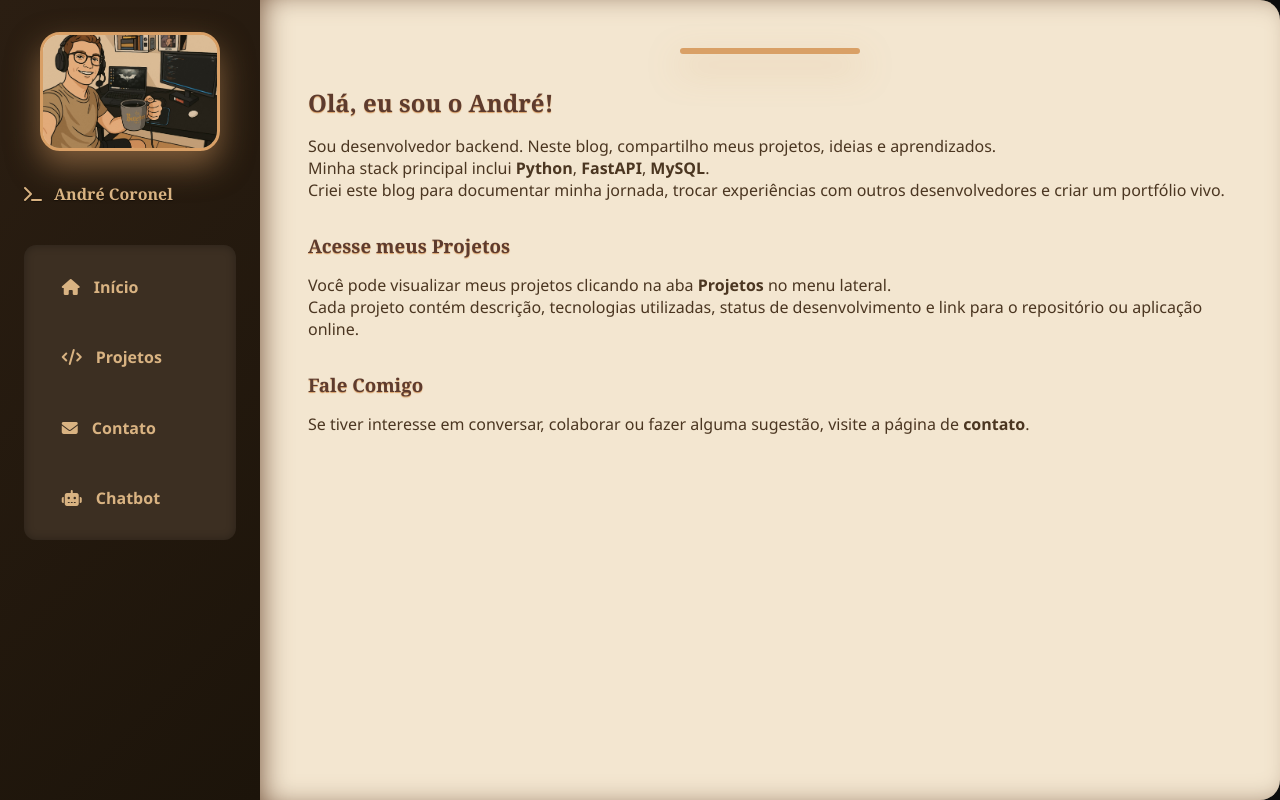
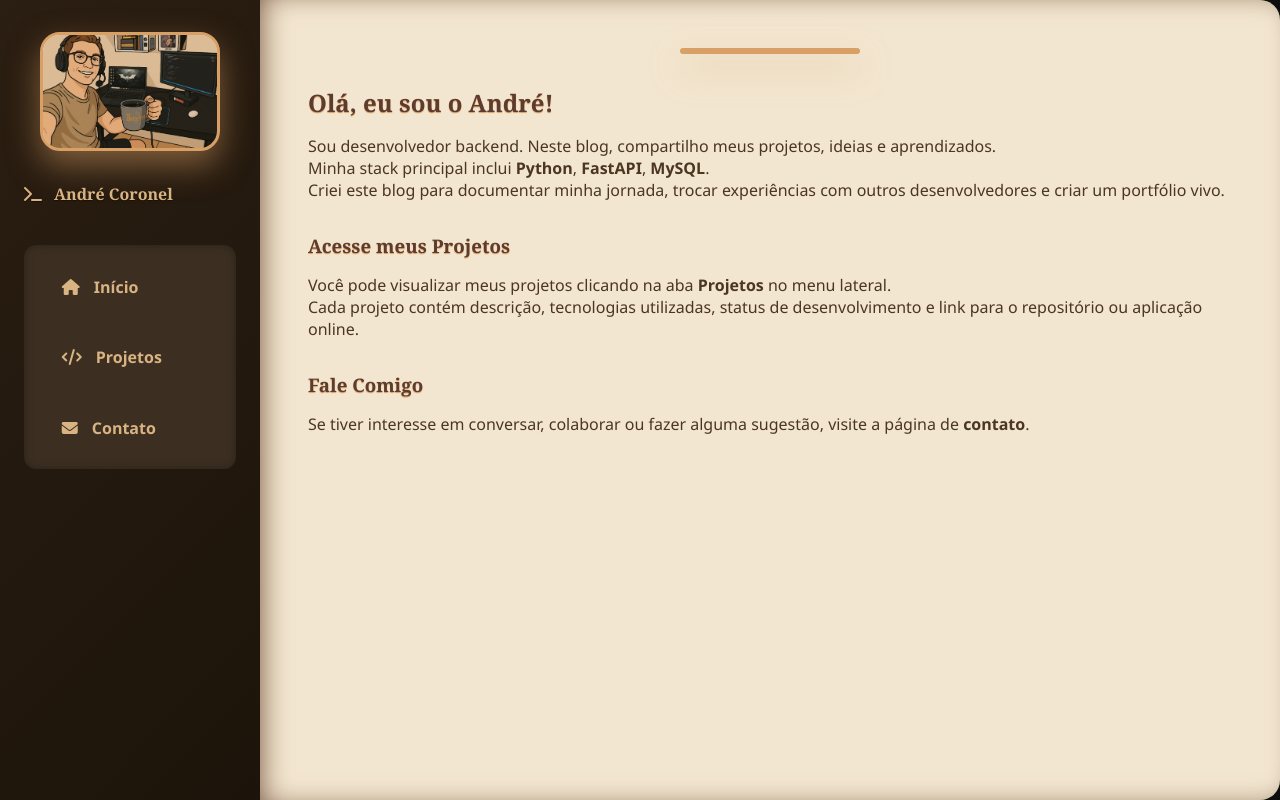
Before and after one commit to aclfilho/Blog, a FastAPI app: page / in a window 1280 px wide. Run offline with FastAPI, Linux system fonts and the light colour scheme.

Commit message:
remove chatbot

```diff
--- a/main.py
+++ b/main.py
@@ -70,7 +70,3 @@ def contato(request: Request):
 @app.get("/projetos")
 def pagina_projetos(request: Request):
     return templates.TemplateResponse("projetos.html", {"request": request, "projetos": projetos})
-
-@app.get("/chatbot")
-def pagina_projetos(request: Request):
-    return templates.TemplateResponse("chatbot.html", {"request": request, "projetos": projetos})
--- a/templates/index.html
+++ b/templates/index.html
@@ -29,7 +29,6 @@
         <a href="/"><i class="fas fa-home"></i><span>Início</span></a>
         <a href="/projetos"><i class="fas fa-code"></i><span>Projetos</span></a>
         <a href="/contato"><i class="fas fa-envelope"></i><span>Contato</span></a>
-        <a href="/chatbot"><i class="fas fa-robot"></i><span>Chatbot</span></a>
       </nav>
       </nav>
     </aside>
--- a/templates/projetos.html
+++ b/templates/projetos.html
@@ -29,7 +29,6 @@
         <a href="/"><i class="fas fa-home"></i><span>Início</span></a>
         <a href="/projetos"><i class="fas fa-code"></i><span>Projetos</span></a>
         <a href="/contato"><i class="fas fa-envelope"></i><span>Contato</span></a>
-        <a href="/chatbot"><i class="fas fa-robot"></i><span>Chatbot</span></a>
       </nav>
       </nav>
     </aside>
```
